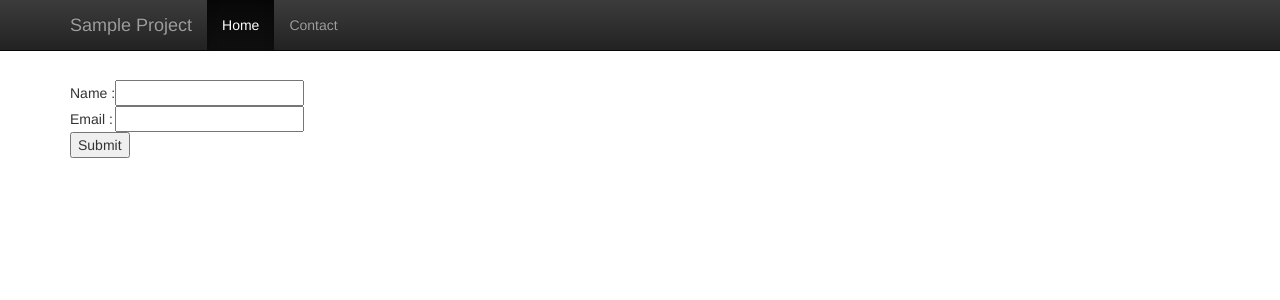
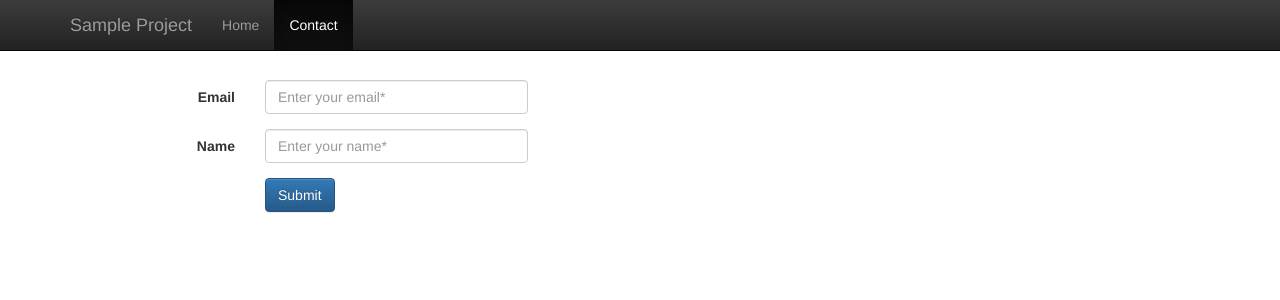
Before and after one commit to sagarkumarb/sample, a Django app: page /contact/ in a window 1280 px wide. Shown: the top 300 px of the page. Run offline with Django 3.2, Linux system fonts and the light colour scheme; some libraries are stand-ins or nearby versions.

Commit message:
Body styles added

```diff
--- a/contact/forms.py
+++ b/contact/forms.py
@@ -6,5 +6,7 @@ from django import forms
 
 class ContactForm(forms.Form):
 
-    name = forms.CharField(label="Your Name", max_length=100)
-    email = forms.EmailField(label="Email", max_length=100)
+    name = forms.CharField(max_length=100 , widget = forms.TextInput(
+                                                                    attrs= {'class': 'form-control', 'id': 'input_name', 'placeholder': 'Enter your name*',}))
+    email = forms.EmailField(max_length=100, widget = forms.TextInput(
+                                                                    attrs= {'class': 'form-control', 'id': 'input_email', 'placeholder': 'Enter your email*',}))
--- a/sample/templates/base.html
+++ b/sample/templates/base.html
@@ -8,7 +8,17 @@
     <link rel="stylesheet" href="https://maxcdn.bootstrapcdn.com/bootstrap/3.3.4/css/bootstrap-theme.min.css">
 
     <!-- Latest compiled and minified JavaScript -->
+	<script src="https://ajax.googleapis.com/ajax/libs/jquery/1.11.2/jquery.min.js"></script>
     <script src="https://maxcdn.bootstrapcdn.com/bootstrap/3.3.4/js/bootstrap.min.js"></script>
+	<script>
+	$(document).ready(function(){
+		if (window.location.pathname === "/contact/"){
+		  $("#contact").addClass('active');
+		}else{
+		  $("#home").addClass('active');
+		}
+  });
+	</script>
     {% block extra_css %}{% endblock extra_css %}
     {% block extra_js %}{% endblock extra_js%}
 </head>
@@ -26,8 +36,8 @@
         </div>
         <div id="navbar" class="collapse navbar-collapse">
           <ul class="nav navbar-nav">
-            <li class="active"><a href="/">Home</a></li>
-            <li><a href="/contact">Contact</a></li>
+            <li id="home"><a href="/" >Home</a></li>
+            <li id="contact"><a href="/contact" >Contact</a></li>
           </ul>
         </div><!--/.nav-collapse -->
       </div>
@@ -46,9 +56,7 @@
     <!-- Bootstrap core JavaScript
     ================================================== -->
     <!-- Placed at the end of the document so the pages load faster -->
-    <script src="https://ajax.googleapis.com/ajax/libs/jquery/1.11.2/jquery.min.js"></script>
-    <script src="../../dist/js/bootstrap.min.js"></script>
-    <!-- IE10 viewport hack for Surface/desktop Windows 8 bug -->
-    <script src="../../assets/js/ie10-viewport-bug-workaround.js"></script>
+
+
 </body>
 </html>
--- a/sample/templates/contact_us.html
+++ b/sample/templates/contact_us.html
@@ -1,27 +1,43 @@
 {% extends "base.html" %}
 {% block head %}
-<title>Home page</title>
+    <title>Contact Us</title>
 {% endblock %}
-
+{% block extra_css %}
+<style type="text/css">
+.errorlist{
+    color:red;
+}
+</style>
+{% endblock %}
 {% block content %}
 {% if messages %}
     {% for message in messages %}
         <h3>{{message}}</h3>
     {% endfor %}
 {% endif %}
-<form method="post" action=".">
+<div class="contact">
+<form class="form-horizontal" method="post" action=".">
 {% csrf_token %}
-{{ form.errors }}
-<table>
-<tr>
-    <td>Name : </td>
-    <td>{{ form.name }}</td>
-</tr>
-<tr>
-    <td>Email : </td>
-    <td>{{ form.email }}</td>
-</tr>
-</table>
-<input type="submit" value="Submit" />
+<div class="form-group">
+<label for="input_email" class="col-sm-2 control-label">Email</label>
+<div class="col-sm-3">
+{{form.email|safe}}
+{{form.email.errors}}
+</div>
+</div>
+<div class="form-group">
+<label for="input_name" class="col-sm-2 control-label">Name</label>
+<div class="col-sm-3">
+{{form.name|safe}}
+{{form.name.errors}}
+</div>
+</div>
+<div class="form-group">
+    <div class="col-sm-offset-2 col-sm-10">
+        <input type="submit" class="btn btn-primary" value="Submit" />
+    </div>
+  </div>
+
 </form>
+</div>
 {% endblock %}
```
Also changed, not shown: sample/templates/registration/login.html (+47 -1 lines).
